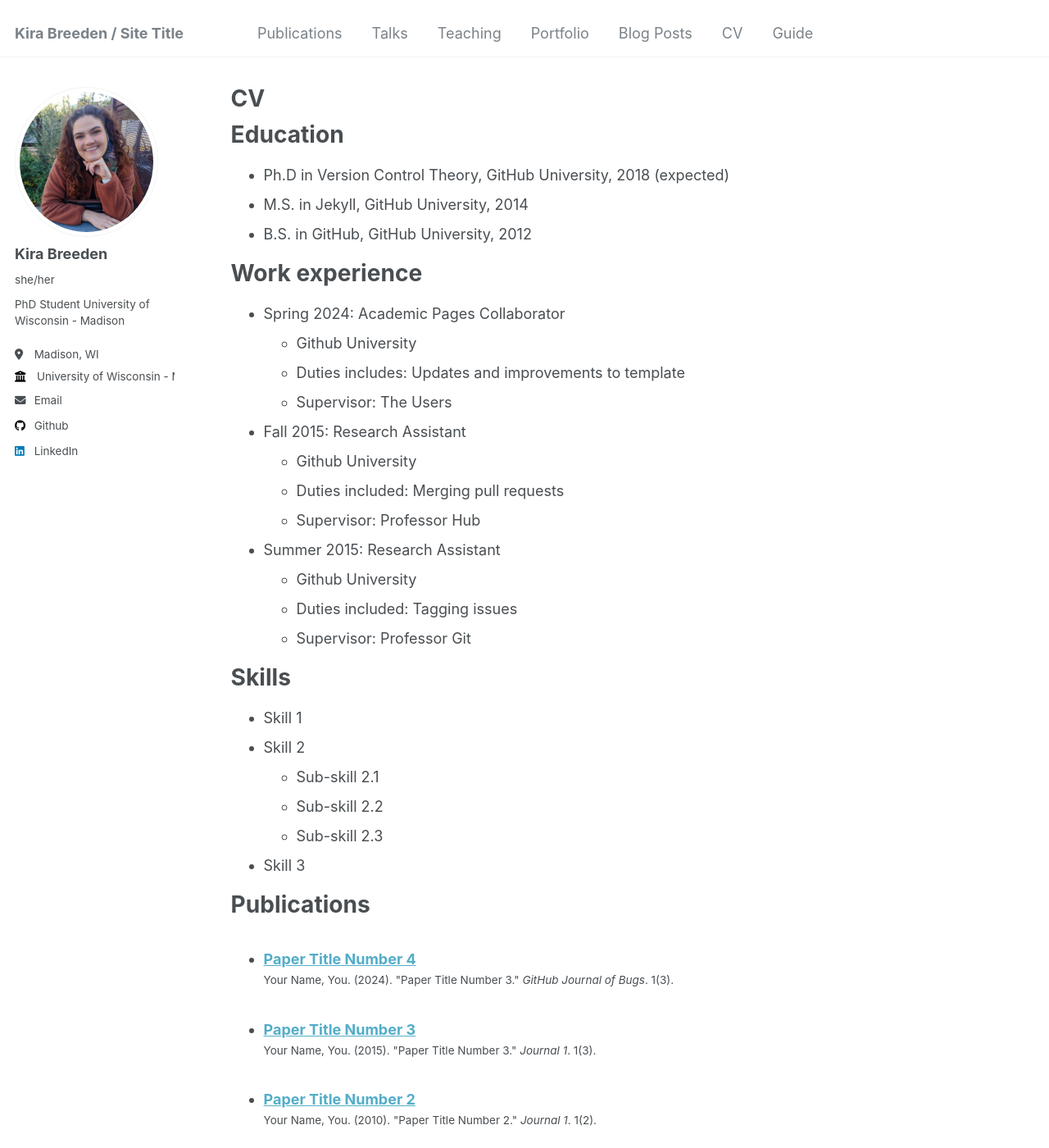
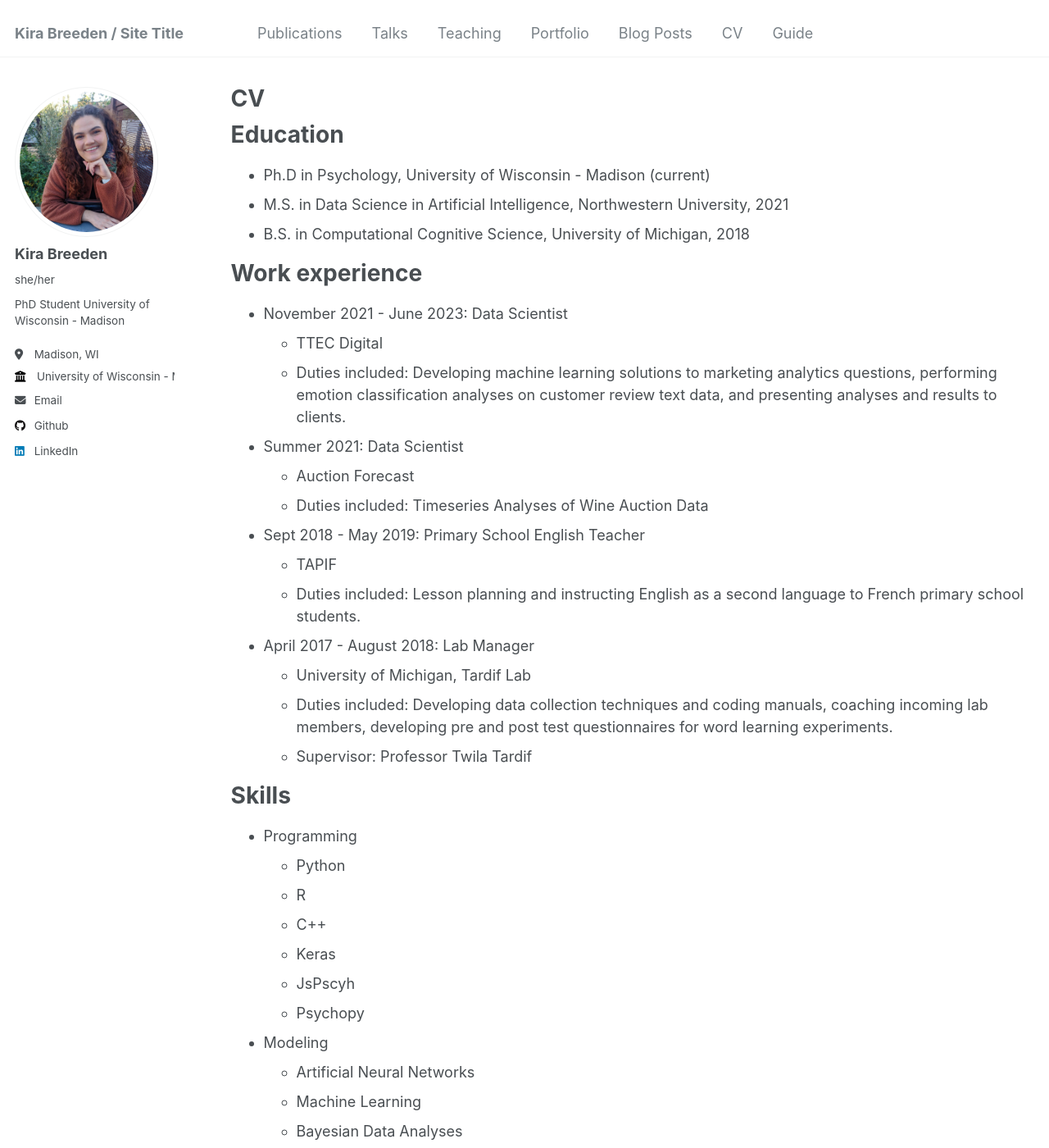
Before and after one commit to kmbreeden21/kmbreeden21.github.io, a Jekyll site: the page built from _pages/cv.md, in a window 1280 px wide and 1400 px high. Shown: the whole window at 82% size. Built offline with Jekyll 4.4.1, drawn with Linux system fonts in a browser that asks for light colours; some of the changed text lies outside the part shown.

Commit message:
Update cv.md

```diff
--- a/_pages/cv.md
+++ b/_pages/cv.md
@@ -11,35 +11,46 @@ redirect_from:
 
 Education
 ======
-* Ph.D in Version Control Theory, GitHub University, 2018 (expected)
-* M.S. in Jekyll, GitHub University, 2014
-* B.S. in GitHub, GitHub University, 2012
+* Ph.D in Psychology, University of Wisconsin - Madison (current)
+* M.S. in Data Science in Artificial Intelligence, Northwestern University, 2021
+* B.S. in Computational Cognitive Science, University of Michigan, 2018
 
 Work experience
 ======
-* Spring 2024: Academic Pages Collaborator
-  * Github University
-  * Duties includes: Updates and improvements to template
-  * Supervisor: The Users
+* November 2021 - June 2023: Data Scientist
+  * TTEC Digital
+  * Duties included: Developing machine learning solutions to marketing analytics questions, performing emotion classification analyses on customer review text data, and presenting analyses and results to clients.
 
-* Fall 2015: Research Assistant
-  * Github University
-  * Duties included: Merging pull requests
-  * Supervisor: Professor Hub
+* Summer 2021: Data Scientist
+  * Auction Forecast
+  * Duties included: Timeseries Analyses of Wine Auction Data
 
-* Summer 2015: Research Assistant
-  * Github University
-  * Duties included: Tagging issues
-  * Supervisor: Professor Git
+* Sept 2018 - May 2019: Primary School English Teacher
+  * TAPIF
+  * Duties included: Lesson planning and instructing English as a second language to French primary school students.
+
+* April 2017 - August 2018: Lab Manager
+  * University of Michigan, Tardif Lab
+  * Duties included: Developing data collection techniques and coding manuals, coaching incoming lab members, developing pre and post test questionnaires for word learning experiments.
+  * Supervisor: Professor Twila Tardif
 
 Skills
 ======
-* Skill 1
-* Skill 2
-  * Sub-skill 2.1
-  * Sub-skill 2.2
-  * Sub-skill 2.3
-* Skill 3
+* Programming
+  * Python
+  * R
+  * C++
+  * Keras
+  * JsPscyh
+  * Psychopy
+* Modeling
+  * Artificial Neural Networks
+  * Machine Learning
+  * Bayesian Data Analyses
+* Research in Cognitive Psychology
+* Teaching
+* Public Speaking
+* Mentorship
 
 Publications
 ======
```
